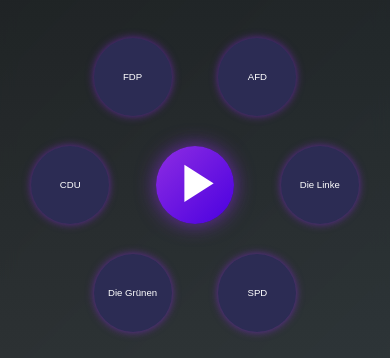
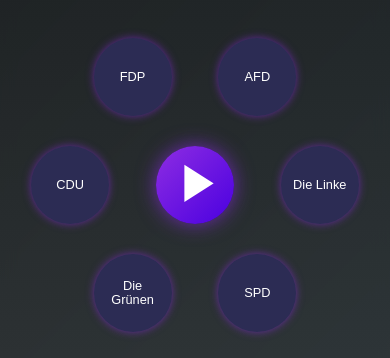
Before and after one commit to dci-marc/electoral-assistant, a plain HTML site: page index.html in a window 390 px wide. Shown: the part 265-623 px from the top of the page. Drawn offline with Linux system fonts and the light colour scheme.

Commit message:
Raise font size

```diff
--- a/index.html
+++ b/index.html
@@ -134,7 +134,7 @@
             display: inline-block;
             max-width: 90%;
             text-align: center;
-            font-size: clamp(0.6rem, 2vw, 1.2rem);
+            font-size: clamp(0.8rem, 2vw, 1.2rem);
         }
 
         .circle-btn:hover {
```
